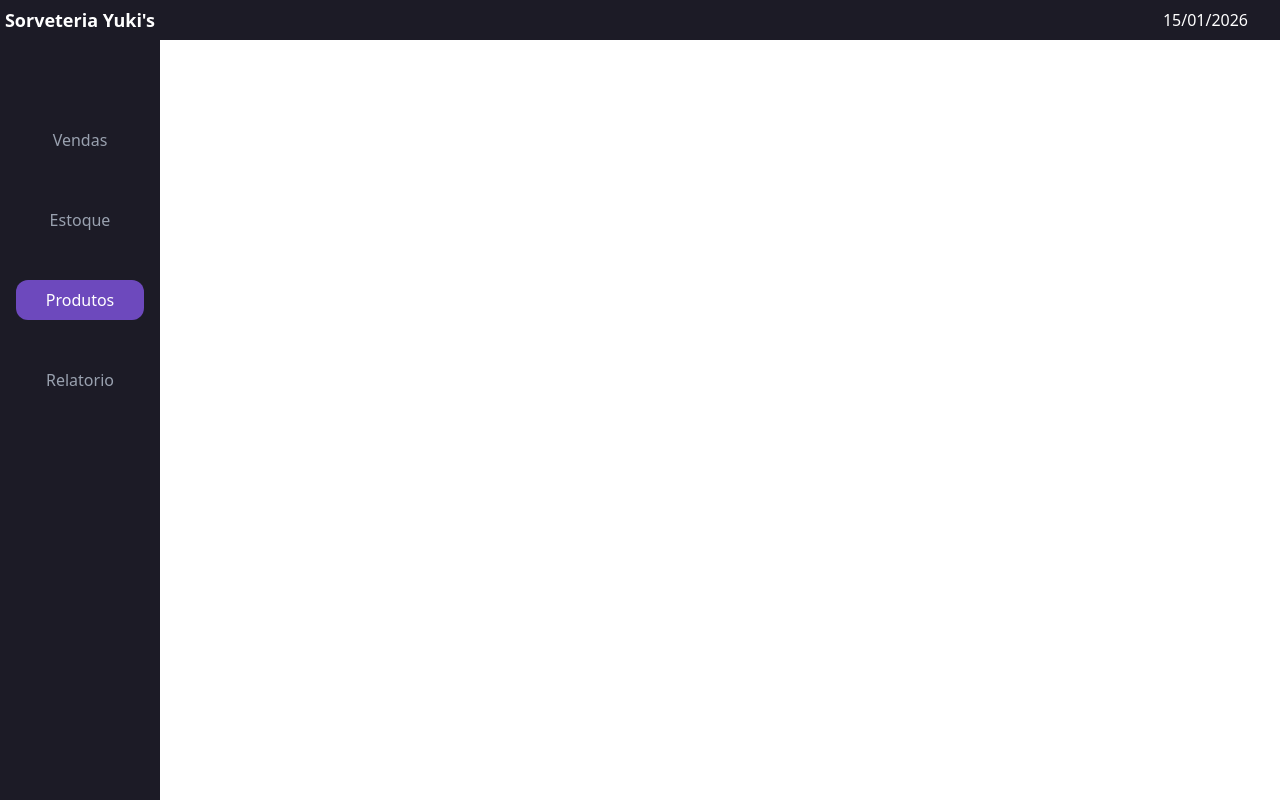
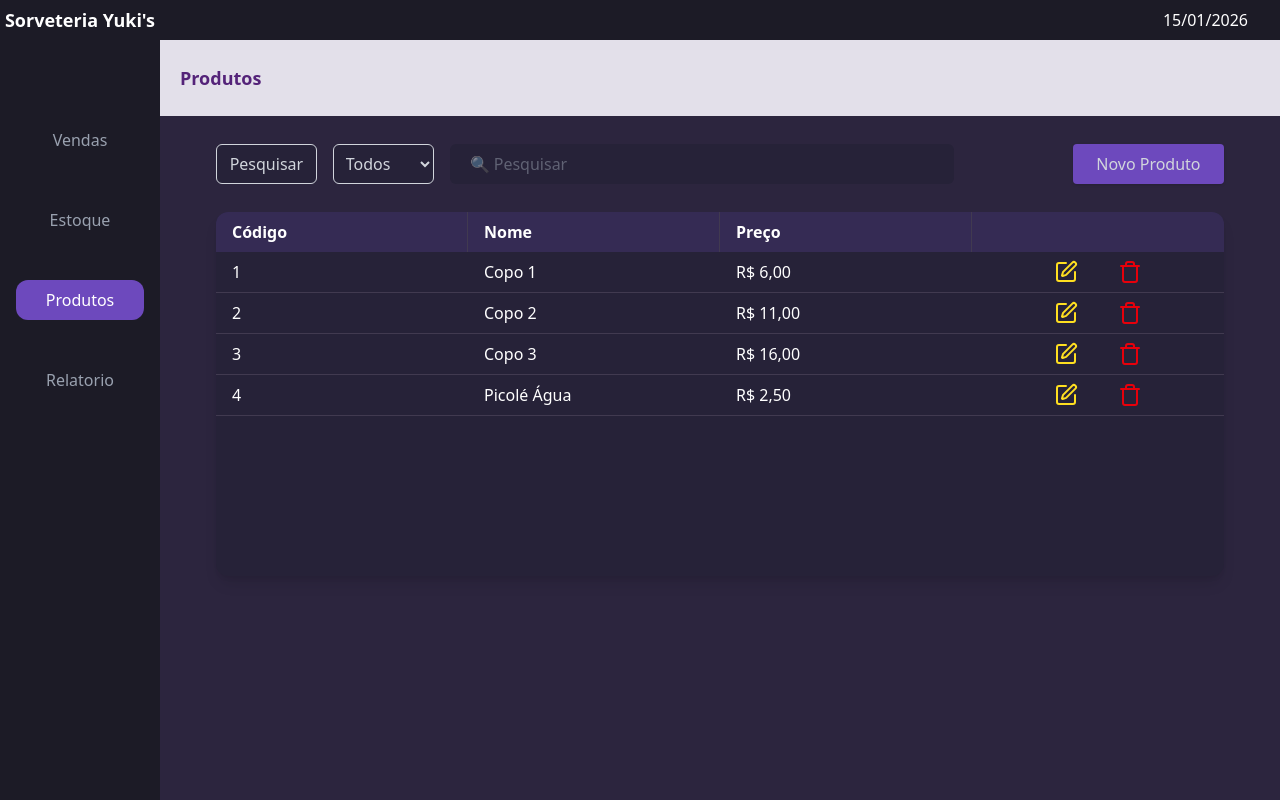
Before and after one commit to DiogoYudi/IceCreamStoreProject, a React (Vite) app in the folder IceCreamStoreUI/: page /Product in a window 1280 px wide. Built offline with nearby package versions, Linux system fonts and the light colour scheme.

Commit message:
Add Product screen

```diff
--- a/IceCreamStoreUI/src/App.jsx
+++ b/IceCreamStoreUI/src/App.jsx
@@ -3,6 +3,7 @@ import Header from "./components/Header"
 import Sidebar from "./components/Sidebar"
 import Sale from "./components/Sale"
 import Stock from "./components/Stock"
+import Product from "./components/Product"
 
 function App(){
   return(
@@ -14,23 +15,11 @@ function App(){
           <Route index element={<Sale />} />
           <Route path="/" element={<Sale />}/>
           <Route path="Stock" element={<Stock />} />
+          <Route path="Product" element={<Product />} />
         </Routes>
       </BrowserRouter>
 
     </>
-    /*<div>
-      <BrowserRouter>
-        <NavBar />
-        <Routes>
-          <Route index element={<EmployeeList />} />
-          <Route path="/" element={<EmployeeList />}></Route>
-          <Route path="/employeeList" element={<EmployeeList />} />
-          <Route path="/addEmployee" element={<AddEmployee />} />
-          <Route path="/editEmployee/:id" element={<UpdateEmployee />} />
-        </Routes>
-      </BrowserRouter>
-    </div>
-    */
   )
 }
 
--- /dev/null
+++ b/IceCreamStoreUI/src/components/Product.jsx
@@ -0,0 +1,210 @@
+import { SquarePen, Trash } from "lucide-react";
+import { useState } from "react";
+import { NavLink } from "react-router-dom";
+
+function Product() {
+  const [filter, setFilter] = useState("");
+  const [searchTerm, setSearchTerm] = useState("");
+  const [appliedFilter, setAppliedFilter] = useState("");
+  const [selectedProduct, setSelectedProduct] = useState(null);
+  const [editedProduct, setEditedProduct] = useState({
+    name: "",
+    price: 0,
+  });
+  const [priceInput, setPriceInput] = useState("");
+
+  const options = [
+    { code: 1, name: "Copo" },
+    { code: 2, name: "Picolé" },
+    { code: 3, name: "Pote 1L" },
+  ];
+
+  const products = [
+    { id: 1, name: "Copo 1", price: 6.0 },
+    { id: 2, name: "Copo 2", price: 11.0 },
+    { id: 3, name: "Copo 3", price: 16.0 },
+    { id: 4, name: "Picolé Água", price: 2.5 },
+  ];
+
+  const formatCurrency = (value) =>
+    new Intl.NumberFormat("pt-BR", {
+      style: "currency",
+      currency: "BRL",
+    }).format(value);
+
+  const handleSelectProduct = (product) => {
+    setSelectedProduct(product);
+    setEditedProduct({
+      name: product.name,
+      price: product.price,
+    });
+    setPriceInput(product.price.toFixed(2));
+  };
+
+  const filteredItems = products.filter((item) => {
+    const matchesSelect = filter ? item.name.includes(filter) : true;
+
+    const matchesSearch =
+      appliedFilter === ""
+        ? true
+        : item.name.toLowerCase().includes(appliedFilter.toLowerCase());
+    return matchesSelect && matchesSearch;
+  });
+
+  return (
+    <div className="ml-0 md:ml-40 h-[calc(100vh-40px)] bg-purple-backgroundbody flex flex-col">
+      <div className="bg-gray-backgroundbody h-[10%] flex justify-between items-center px-5">
+        <h1 className="text-purple-950 font-bold text-lg opacity-85">
+          Produtos
+        </h1>
+      </div>
+      <div className="flex flex-col items-center pt-7 gap-7 relative">
+        <div className="flex w-[90%] h-10 justify-between">
+          <button
+            onClick={() => setAppliedFilter(searchTerm)}
+            className="bg-purple-items border w-[10%] text-gray-300 rounded-md cursor-pointer"
+          >
+            Pesquisar
+          </button>
+          <select
+            value={filter}
+            onChange={(e) => setFilter(e.target.value)}
+            className="bg-purple-items border w-[10%] pl-2 ml-4 text-gray-300 rounded-md cursor-pointer"
+          >
+            <option value="">Todos</option>
+            {options.map((o) => (
+              <option key={o.code} value={o.name}>
+                {o.name}
+              </option>
+            ))}
+          </select>
+          <input
+            type="text"
+            placeholder="🔍 Pesquisar"
+            className="bg-purple-items w-[50%] rounded-md pl-5 mr-auto ml-4 text-gray-400"
+            value={searchTerm}
+            onChange={(e) => {
+              const value = e.target.value;
+              setSearchTerm(e.target.value);
+              if (value === "") {
+                setAppliedFilter("");
+                setFilter("");
+              } else setFilter("");
+            }}
+          />
+          <NavLink
+            to={"/NewProduct"}
+            className="bg-purple-options text-gray-300 rounded-sm shadow w-[15%] flex justify-center items-center cursor-pointer hover:scale-110"
+          >
+            Novo Produto
+          </NavLink>
+        </div>
+        <div className="relative w-[90%] h-91 overflow-y-auto bg-purple-items shadow-lg rounded-xl">
+          <div className="w-full max-h-91 overflow-auto">
+            <div className="grid grid-cols-4 bg-purple-itemsheader text-white font-bold sticky top-0 z-10">
+              <div className="px-4 py-2 border-r border-purple-border">
+                Código
+              </div>
+              <div className="px-4 py-2 border-r border-purple-border">
+                Nome
+              </div>
+              <div className="px-4 py-2 border-r border-purple-border">
+                Preço
+              </div>
+            </div>
+            <div className="grid grid-rows-auto">
+              {filteredItems.map((item) => (
+                <div
+                  key={item.id}
+                  className="grid grid-cols-4 border-b border-purple-border text-white"
+                >
+                  <div className="px-4 py-2">{item.id}</div>
+                  <div className="px-4 py-2">{item.name}</div>
+                  <div className="px-4 py-2">{formatCurrency(item.price)}</div>
+                  <div className="px-4 py-2 flex gap-10 justify-center relative group">
+                    <button
+                      title="Editar"
+                      onClick={() => handleSelectProduct(item)}
+                      className="text-yellow-300 cursor-pointer hover:scale-110"
+                    >
+                      <SquarePen />
+                    </button>
+                    <button
+                      title="Deletar"
+                      className="text-red-600 cursor-pointer hover:scale-110"
+                    >
+                      <Trash />
+                    </button>
+                  </div>
+                </div>
+              ))}
+            </div>
+            {selectedProduct && (
+              <div className="fixed inset-0 bg-black/50 flex items-center justify-center z-50">
+                <div className="bg-gray-900 p-6 rounded-lg w-full max-w-md">
+                  <h2 className="text-purple-400 font-bold text-lg opacity-85">
+                    Dados do Produto
+                  </h2>
+                  <ul className="space-y-2 py-5 flex flex-col gap-5">
+                    <input
+                      type="text"
+                      className="text-white border-b border-gray-700 w-[40%] pl-2"
+                      value={editedProduct.name}
+                      onChange={(e) =>
+                        setEditedProduct({
+                          ...editedProduct,
+                          name: e.target.value,
+                        })
+                      }
+                    />
+                    <div className="relative w-[40%]">
+                      <span className="absolute left-2 top-1/2 -translate-y-1/2 text-gray-400 pointer-events-none">
+                        R$
+                      </span>
+                      <input
+                        type="text"
+                        value={priceInput}
+                        onChange={(e) => {
+                          const value = e.target.value.replace(/[^0-9.,]/g, "");
+                          setPriceInput(value);
+                        }}
+                        onBlur={() => {
+                          const numericValue = parseFloat(
+                            priceInput.replace(",", ".")
+                          );
+                          const finalValue = isNaN(numericValue)
+                            ? 0
+                            : numericValue;
+                          setEditedProduct({
+                            ...editedProduct,
+                            price: finalValue,
+                          });
+                          setPriceInput(finalValue.toFixed(2));
+                        }}
+                        placeholder="0,00"
+                        className="text-white border-b border-gray-700 w-full pl-8 bg-transparent"
+                      />
+                    </div>
+                    <div>
+                      <button className="bg-purple-800 text-gray-400 font-bold rounded-sm shadow w-[15%] flex justify-center items-center cursor-pointer hover:scale-110">
+                        Editar
+                      </button>
+                    </div>
+                  </ul>
+                  <button
+                    onClick={() => setSelectedProduct(null)}
+                    className="mt-4 w-full bg-purple-600 py-2 rounded cursor-pointer hover:scale-105"
+                  >
+                    Fechar
+                  </button>
+                </div>
+              </div>
+            )}
+          </div>
+        </div>
+      </div>
+    </div>
+  );
+}
+
+export default Product;
--- a/IceCreamStoreUI/src/components/Sale.jsx
+++ b/IceCreamStoreUI/src/components/Sale.jsx
@@ -1,5 +1,5 @@
 import { useState } from "react";
-import { ArrowRight, Check } from "lucide-react";
+import { ArrowRight } from "lucide-react";
 import { NavLink } from "react-router-dom";
 
 function Sale() {
@@ -34,6 +34,12 @@ function Sale() {
       active: false,
     },
   ];
+
+  const formatCurrency = (value) =>
+    new Intl.NumberFormat("pt-BR", {
+        style: "currency",
+        currency: "BRL",
+    }).format(value);
 
   const filteredItems = items.filter((item) => {
     const matchesSearch =
@@ -105,7 +111,7 @@ function Sale() {
                       </button>
                     </div>
                     <div className="px-4 py-2">
-                      R$ {item.totalPrice}
+                      {formatCurrency(item.totalPrice)}
                     </div>
                     <div className="px-4 py-2 text-center">
                       <div className="w-[10%]">
--- a/IceCreamStoreUI/src/components/Stock.jsx
+++ b/IceCreamStoreUI/src/components/Stock.jsx
@@ -28,7 +28,7 @@ function Stock() {
   return (
     <div className="ml-0 md:ml-40 h-[calc(100vh-40px)] bg-purple-backgroundbody flex flex-col">
       <div className="bg-gray-backgroundbody h-[10%] flex justify-between items-center px-5">
-        <h1 className="text-purple-950 font-bold text-lg opacity-85">Stock</h1>
+        <h1 className="text-purple-950 font-bold text-lg opacity-85">Estoque</h1>
         <button className="bg-purple-options text-gray-300 rounded-sm shadow w-[10%] h-[70%] cursor-pointer hover:scale-110">Novo Estoque</button>
       </div>
       <div className="flex flex-col items-center pt-7 gap-7 relative">
```
